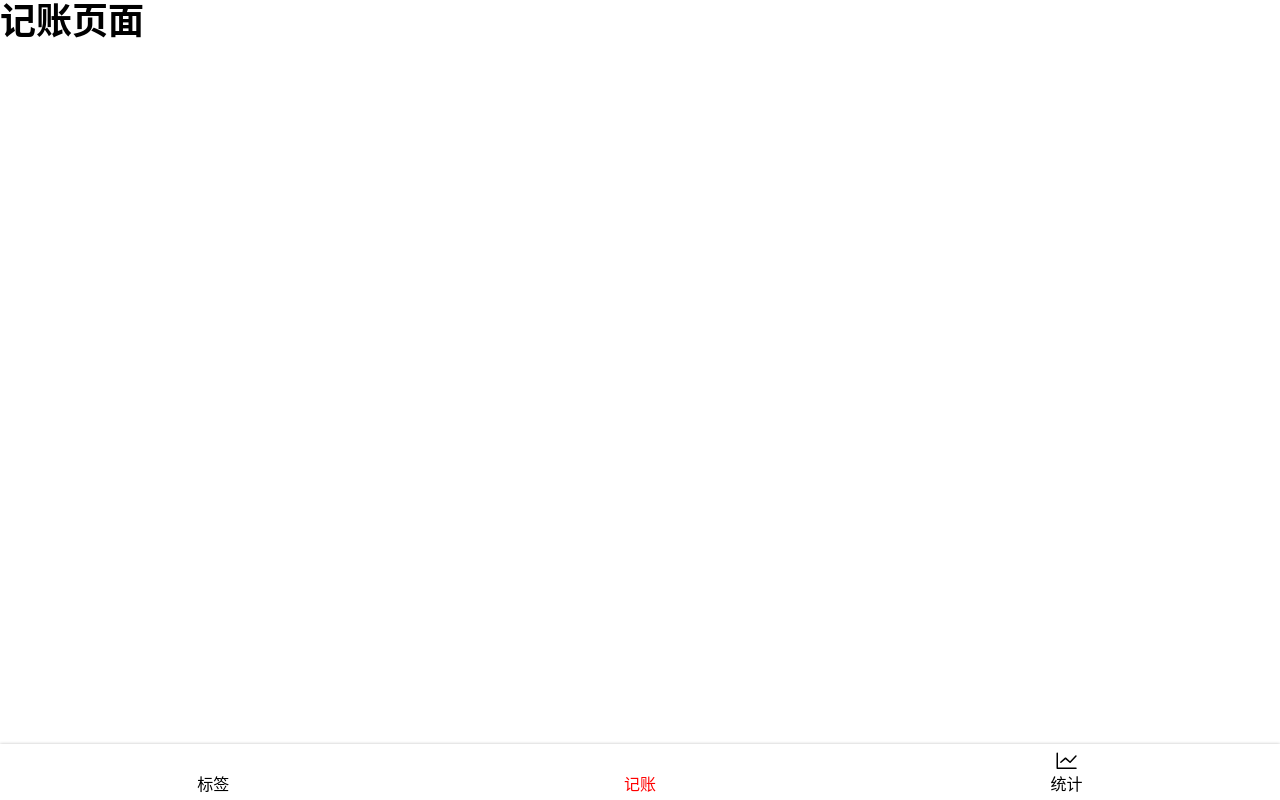
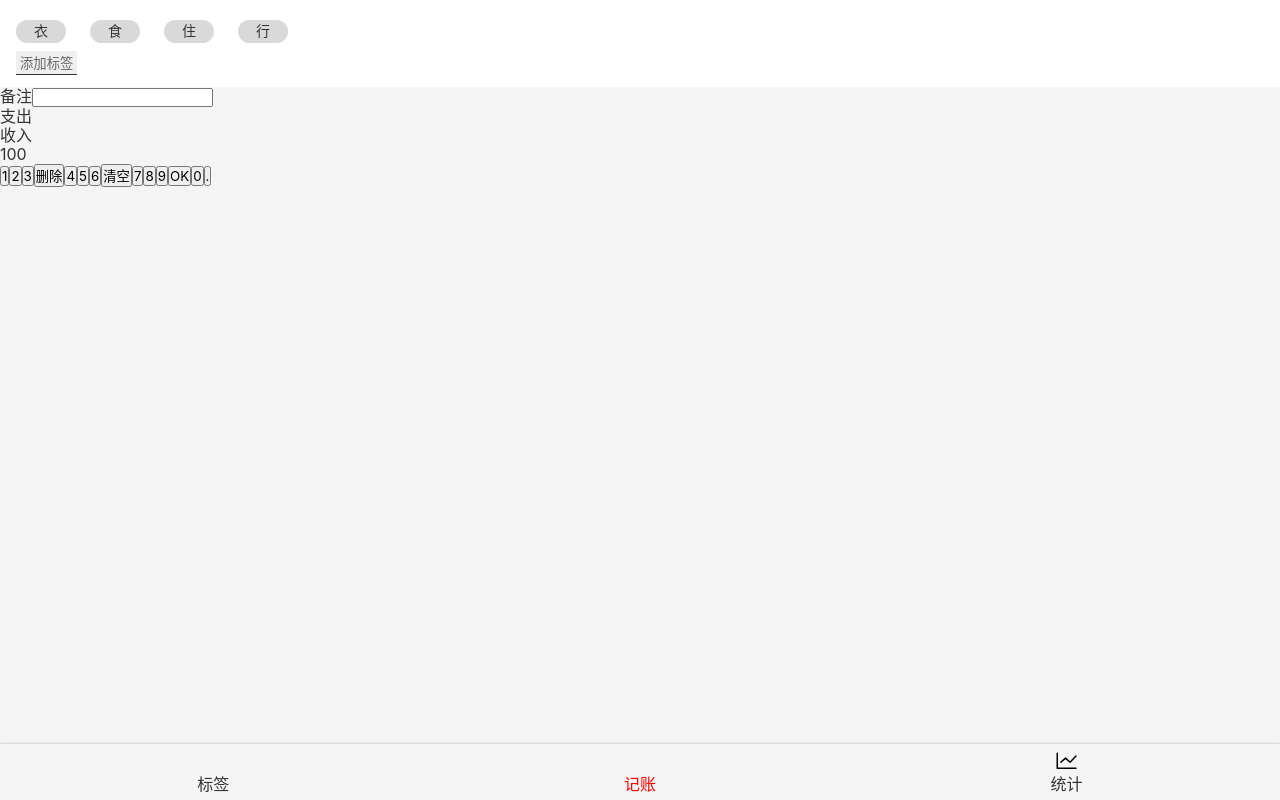
Before and after one commit to liu0haha123/535-moreny-react, a React app: page /#/money in a window 1280 px wide. Built offline with nearby package versions, Linux system fonts and the light colour scheme.

Commit message:
完成了Money组件

```diff
--- a/src/App.tsx
+++ b/src/App.tsx
@@ -1,16 +1,24 @@
-import React from 'react';
-import { HashRouter as Router, Switch, Route, Redirect } from 'react-router-dom';
-import Money from 'views/Money';
-import NoMatch from 'views/NoMatch';
-import Statistics from 'views/Statistics';
-import Tags from 'views/Tags';
+import React from "react";
+import {
+  HashRouter as Router,
+  Switch,
+  Route,
+  Redirect,
+} from "react-router-dom";
+import styled from "styled-components";
+import Money from "views/Money";
+import NoMatch from "views/NoMatch";
+import Statistics from "views/Statistics";
+import Tags from "views/Tags";
 
-
+const AppWrapper = styled.div`
+  color: #333;
+`;
 
 function App() {
   return (
+    <AppWrapper>
       <Router>
-
         <Switch>
           <Route path="/tags">
             <Tags />
@@ -27,8 +35,8 @@
           </Route>
         </Switch>
       </Router>
+    </AppWrapper>
   );
 }
 
-
 export default App;
--- a/src/components/Layout.tsx
+++ b/src/components/Layout.tsx
@@ -14,7 +14,7 @@
     return (
         <Wrapper>
             <Main>
-                <h2>{props.children}</h2>
+                {props.children}
             </Main>
             <Nav />
         </Wrapper>
--- a/src/index.scss
+++ b/src/index.scss
@@ -24,7 +24,7 @@
 }
 
 body{
-  // TODO
+  background-color: #f5f5f5;
   font-family: $font-hei;
   font-size: 16px;
   line-height: 1.2;
@@ -33,5 +33,8 @@
 .icon{
   height: 1em;
   width: 1em;
-
+  display: inline-block;
 }
+button {
+  font-family: inherit;
+}
--- a/src/views/Money.tsx
+++ b/src/views/Money.tsx
@@ -1,10 +1,74 @@
 import Layout from "../components/Layout";
 import React from "react";
+import styled from "styled-components";
+const TagsSection = styled.section`
+  background-color: #ffffff;
+  padding: 12px 16px;
+  > ol {
+    margin: 0 -12px;
+    > li {
+      background-color: #d9d9d9;
+      border-radius: 18px;
+      display: inline-block;
+      padding: 3px 18px;
+      font-size: 14px;
+      margin: 8px 12px;
+    }
+  }
+  > button {
+    background-color: none;
+    border: none;
+    padding: 2px 4px;
+    border-bottom: 1px solid #333;
+    color: #666;
+    margin-trim: 8px;
+  }
+`;
 
+const NotesSection = styled.section``;
+const CategorySection = styled.section``;
+const NumberPadSection = styled.section``;
 function Tags() {
   return (
     <Layout>
-      <h2>记账页面</h2>
+      <TagsSection>
+        <ol>
+          <li>衣</li>
+          <li>食</li>
+          <li>住</li>
+          <li>行</li>
+        </ol>
+        <button>添加标签</button>
+      </TagsSection>
+      <NotesSection>
+        <label>
+          <span>备注</span>
+          <input type="text" />
+        </label>
+      </NotesSection>
+      <CategorySection>
+        <ul>
+          <li>支出</li>
+          <li>收入</li>
+        </ul>
+      </CategorySection>
+      <NumberPadSection>
+        <div>100</div>
+        <button>1</button>
+        <button>2</button>
+        <button>3</button>
+        <button>删除</button>
+        <button>4</button>
+        <button>5</button>
+        <button>6</button>
+        <button>清空</button>
+        <button>7</button>
+        <button>8</button>
+        <button>9</button>
+        <button>OK</button>
+        <button>0</button>
+        <button>.</button>
+      </NumberPadSection>
     </Layout>
   );
 }
```
Lines whose indentation alone changed are shown as unchanged.
